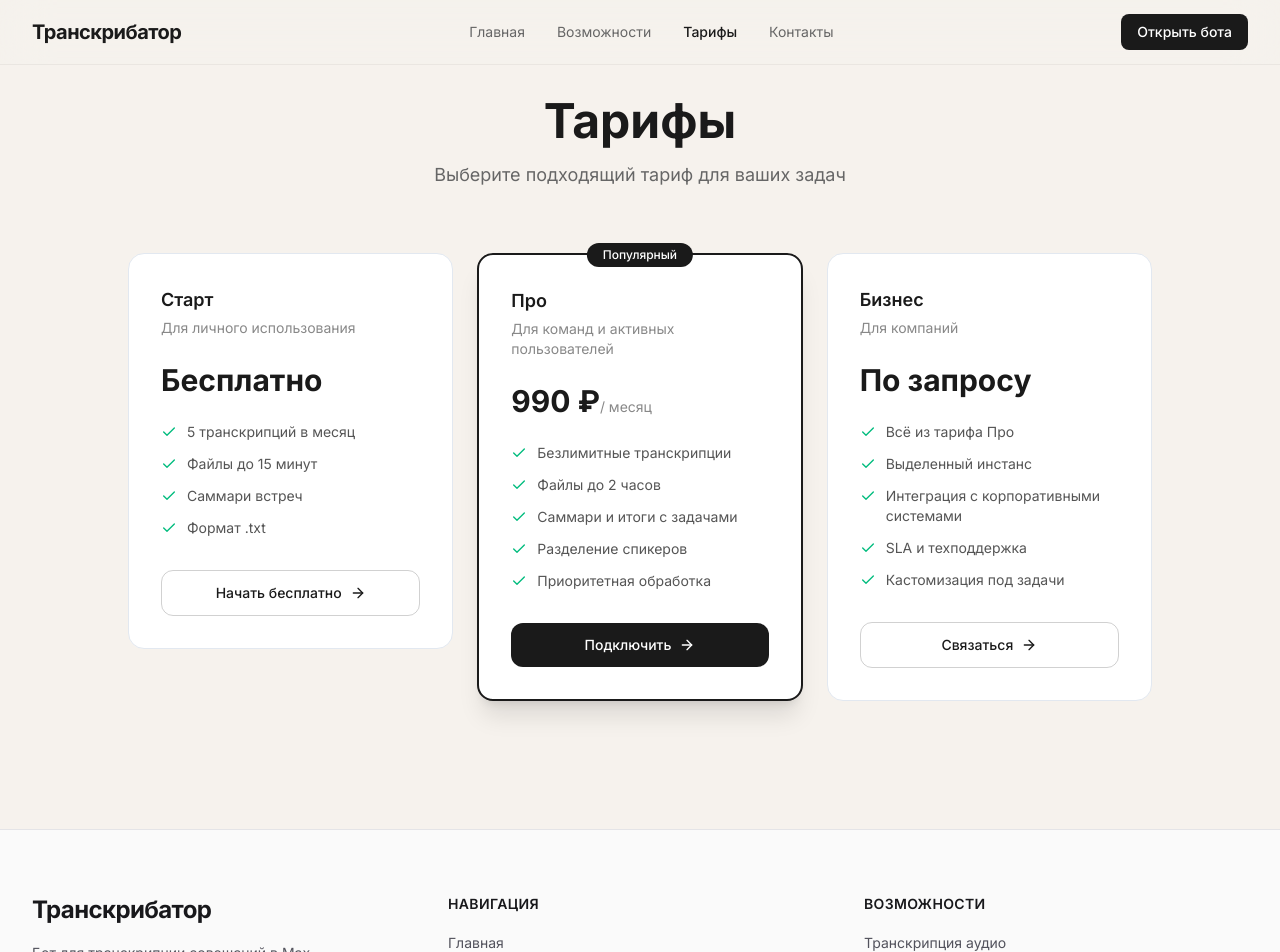
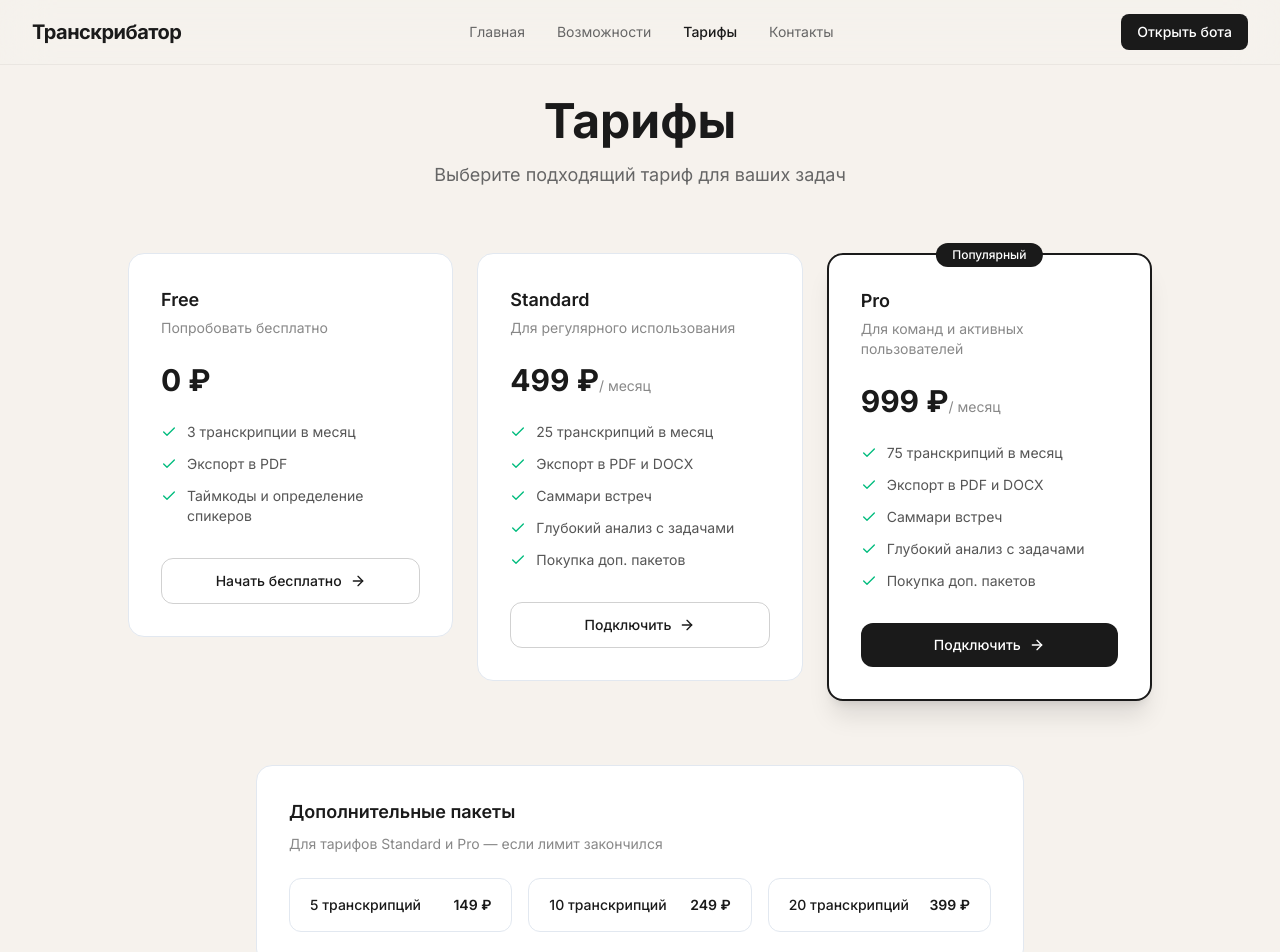
Before and after one commit to stroy-ai-org/site_transcriber, a Next.js app: page /pricing in a window 1280 px wide. Shown: the top 952 px of the page. Built offline with nearby package versions, Linux system fonts and the light colour scheme.

Commit message:
feat: update pricing page with actual tariffs from billing service

```diff
--- a/src/app/pricing/page.tsx
+++ b/src/app/pricing/page.tsx
@@ -5,49 +5,54 @@ import { Reveal, RevealStagger } from "@/components/Reveal";
 
 const plans = [
   {
-    name: "Старт",
-    description: "Для личного использования",
-    price: "Бесплатно",
+    name: "Free",
+    description: "Попробовать бесплатно",
+    price: "0 ₽",
     period: "",
     features: [
-      "5 транскрипций в месяц",
-      "Файлы до 15 минут",
-      "Саммари встреч",
-      "Формат .txt",
+      "3 транскрипции в месяц",
+      "Экспорт в PDF",
+      "Таймкоды и определение спикеров",
     ],
     cta: "Начать бесплатно",
     highlighted: false,
   },
   {
-    name: "Про",
-    description: "Для команд и активных пользователей",
-    price: "990 ₽",
+    name: "Standard",
+    description: "Для регулярного использования",
+    price: "499 ₽",
     period: "/ месяц",
     features: [
-      "Безлимитные транскрипции",
-      "Файлы до 2 часов",
-      "Саммари и итоги с задачами",
-      "Разделение спикеров",
-      "Приоритетная обработка",
+      "25 транскрипций в месяц",
+      "Экспорт в PDF и DOCX",
+      "Саммари встреч",
+      "Глубокий анализ с задачами",
+      "Покупка доп. пакетов",
+    ],
+    cta: "Подключить",
+    highlighted: false,
+  },
+  {
+    name: "Pro",
+    description: "Для команд и активных пользователей",
+    price: "999 ₽",
+    period: "/ месяц",
+    features: [
+      "75 транскрипций в месяц",
+      "Экспорт в PDF и DOCX",
+      "Саммари встреч",
+      "Глубокий анализ с задачами",
+      "Покупка доп. пакетов",
     ],
     cta: "Подключить",
     highlighted: true,
   },
-  {
-    name: "Бизнес",
-    description: "Для компаний",
-    price: "По запросу",
-    period: "",
-    features: [
-      "Всё из тарифа Про",
-      "Выделенный инстанс",
-      "Интеграция с корпоративными системами",
-      "SLA и техподдержка",
-      "Кастомизация под задачи",
-    ],
-    cta: "Связаться",
-    highlighted: false,
-  },
+];
+
+const addons = [
+  { size: 5, price: "149 ₽" },
+  { size: 10, price: "249 ₽" },
+  { size: 20, price: "399 ₽" },
 ];
 
 export default function PricingPage() {
@@ -122,6 +127,27 @@ export default function PricingPage() {
             </div>
           ))}
         </RevealStagger>
+
+        {/* Addons */}
+        <Reveal className="max-w-3xl mx-auto mt-16">
+          <div className="bg-white border border-slate-200 rounded-2xl p-8">
+            <h3 className="text-lg font-semibold mb-2">Дополнительные пакеты</h3>
+            <p className="text-sm text-[#888] mb-6">
+              Для тарифов Standard и Pro — если лимит закончился
+            </p>
+            <div className="grid sm:grid-cols-3 gap-4">
+              {addons.map((addon) => (
+                <div
+                  key={addon.size}
+                  className="flex items-center justify-between border border-slate-200 rounded-xl px-5 py-4"
+                >
+                  <span className="text-sm font-medium">{addon.size} транскрипций</span>
+                  <span className="text-sm font-semibold text-[#1a1a1a]">{addon.price}</span>
+                </div>
+              ))}
+            </div>
+          </div>
+        </Reveal>
       </div>
     </div>
   );
```
